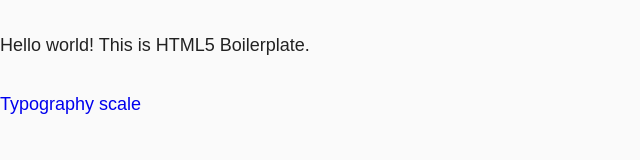
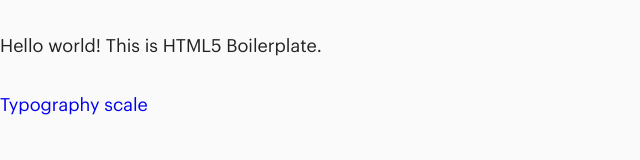
Before and after one commit to sharksandrobots/swan-test, a website built with Parcel: page index.html in a window 1280 px wide. Shown: the whole page, without its empty margins (0-640 px from the left). Built offline with nearby package versions, Linux system fonts and the light colour scheme; files whose address does not match are found by name.

Commit message:
ref updates

```diff
--- a/scss/_fonts.scss
+++ b/scss/_fonts.scss
@@ -7,19 +7,19 @@
 
     @font-face {
   font-family: "Graphik Bold";
-  src: url("swan-test/fonts/Graphik-Bold-Web.woff2") format("woff2"), url("swan-test/fonts/Graphik-Bold-Web.woff") format("woff"); font-weight: $bold;
+  src: url("../fonts/Graphik-Bold-Web.woff2") format("woff2"), url("..//fonts/Graphik-Bold-Web.woff") format("woff"); font-weight: $bold;
   font-style: normal;
 }
 
 
   	@font-face {
   font-family: "Graphik Medium";
-  src: url("swan-test/fonts/Graphik-Medium-Web.woff2") format("woff2"), url("swan-test/fonts/Graphik-Medium-Web.woff2") format("woff"); font-weight: $medium;
+  src: url("../fonts/Graphik-Medium-Web.woff2") format("woff2"), url("../fonts/Graphik-Medium-Web.woff2") format("woff"); font-weight: $medium;
   font-style: normal;
 }
 
   @font-face {
     font-family: "Graphik Regular";
-    src: url("swan-test/fonts/Graphik-Regular-Web.woff2") format("woff2"), url("swan-test/fonts/Graphik-Regular-Web.woff2") format("woff"); font-weight: $normal;
+    src: url("../fonts/Graphik-Regular-Web.woff2") format("woff2"), url("../fonts/Graphik-Regular-Web.woff2") format("woff"); font-weight: $normal;
     font-style: normal;
   }
```
Also changed, not shown: css/styles.css.
